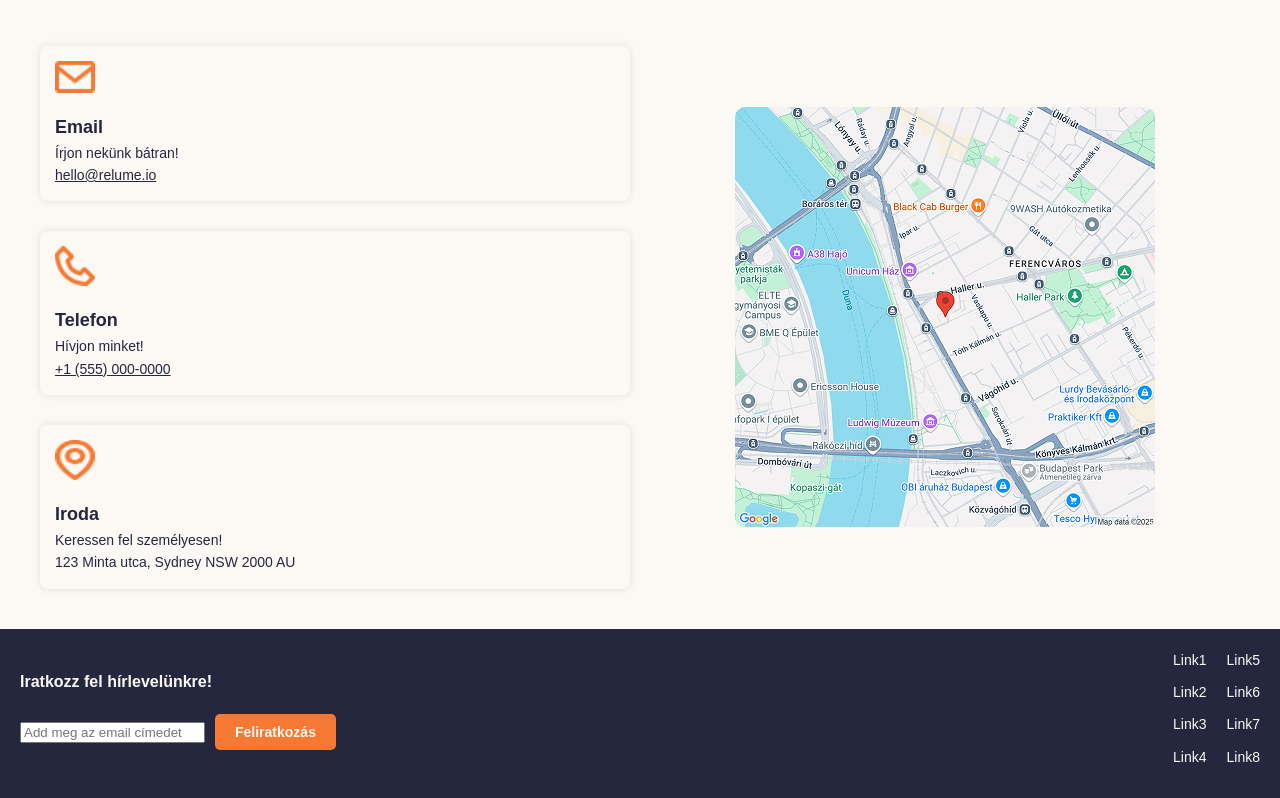
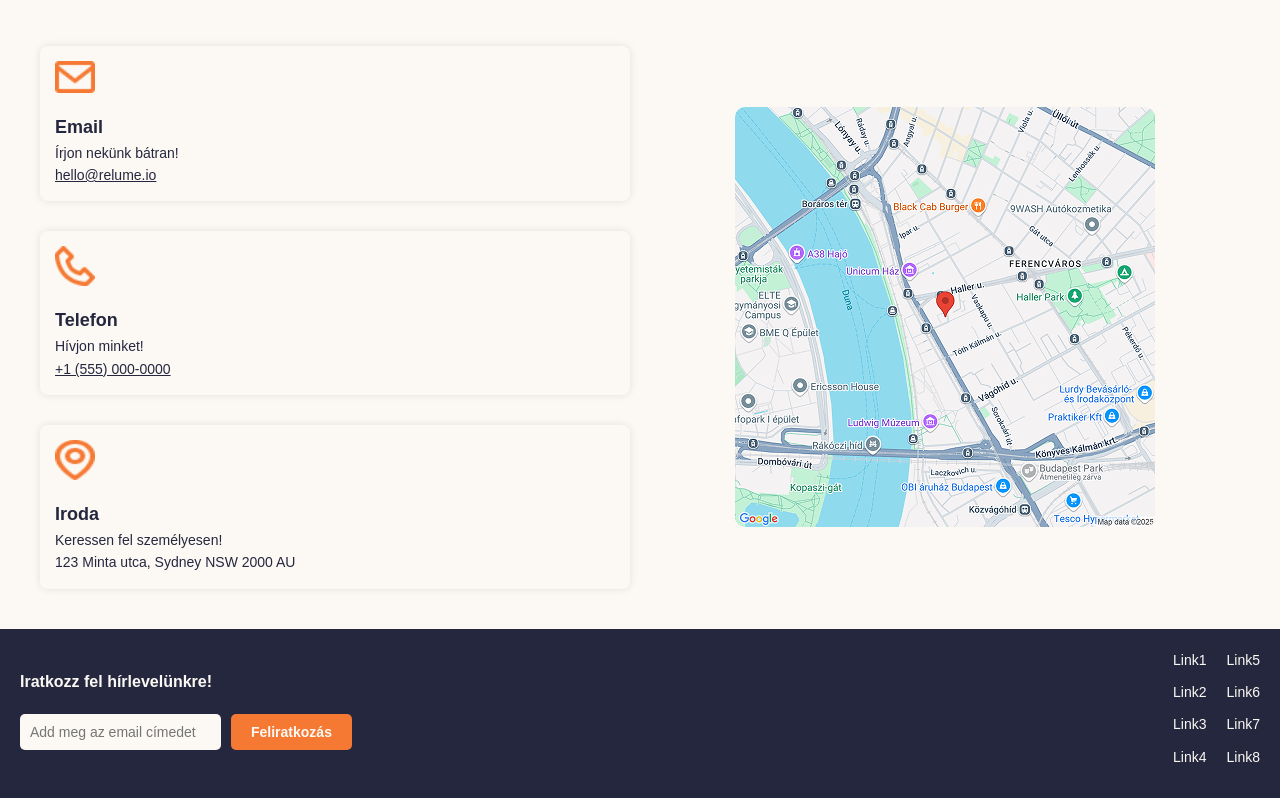
Before and after one commit to DomokosBenedek/Mobil_bank, a React (Vite) app in the folder frontend/: page / in a window 1280 px wide. Shown: the part 3905-4703 px from the top of the page. Built offline with nearby package versions, Linux system fonts and the light colour scheme.

Commit message:
style: footer fix

```diff
--- a/frontend/src/design/common/footer.css
+++ b/frontend/src/design/common/footer.css
@@ -47,3 +47,12 @@
   color: var(--orange);
   text-decoration: underline;
 }
+
+.newsletter input[type="email"] {
+  padding: 10px;
+  border: none;
+  border-radius: 5px;
+  font-size: 14px;
+  color: var(--dark-blue);
+  background: var(--light-grey);
+}
```
